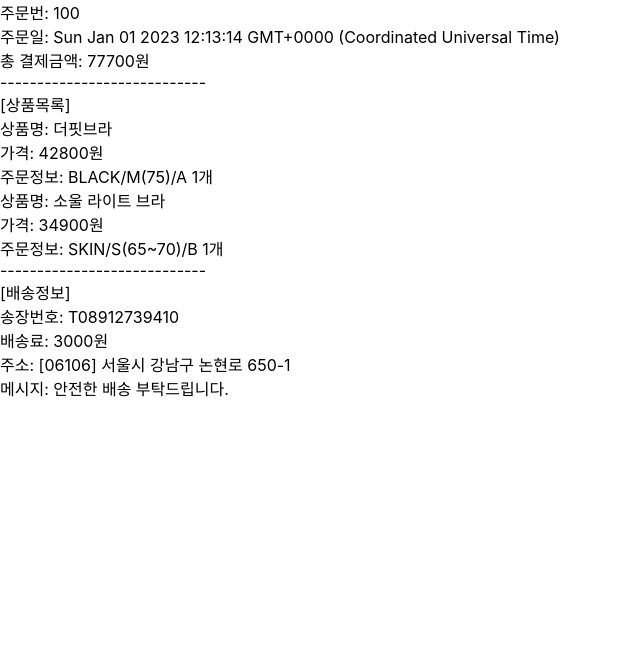
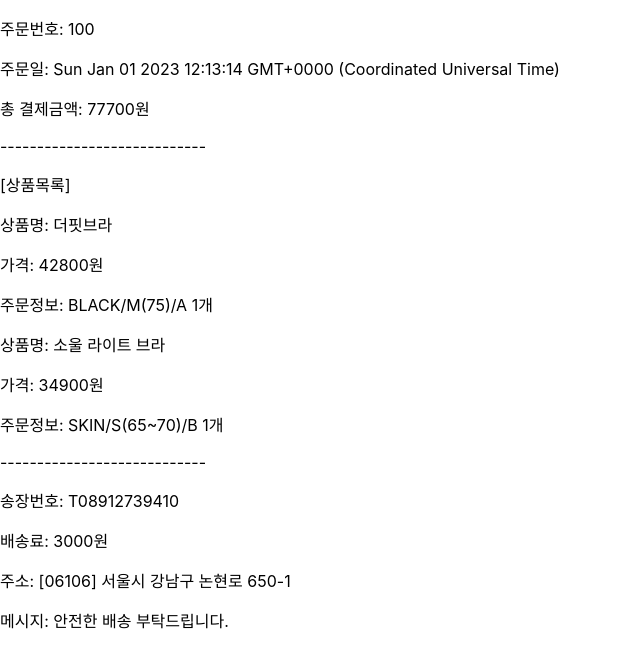
Before and after one commit to antigravity-official/anti-frontend-order, a React (Create React App) app: page / in a window 1280 px wide. Shown: the top 668 px of the page, without its empty margins (0-640 px from the left). Built offline with nearby package versions, Linux system fonts and the light colour scheme.

Commit message:
feat: App.tsx에서 ProductGroup, Product 컴포넌트 분리

```diff
--- a/src/App.tsx
+++ b/src/App.tsx
@@ -4,12 +4,14 @@ import { Order, OrderProduct } from "./Models";
 import assetOrder from "./assets/order.json";
 import Loading from "./components/loading/Loading";
 import OrderGroup from "./components/order-group/OrderGroup";
+import ProductGroup from "./components/product-group/ProductGroup";
 
 import "./App.css";
 
 function App() {
   const [isLoading, setLoading] = useState(false);
-  const [orderInfo, setOrderInfo] = useState(Array.of(""));
+  // const [orderInfo, setOrderInfo] = useState(Array.of(""));
+  const [orderInfo, setOrderInfo] = useState<JSX.Element[]>([]);
 
   useEffect(() => {
     showProgress();
@@ -21,11 +23,10 @@ function App() {
     });
   }, []);
 
-  console.log(orderInfo);
-
   const showProgress = () => setLoading(true);
   const hideProgress = () => setLoading(false);
-  const updateOrderInfo = (info: string[]) => setOrderInfo(info);
+  // const updateOrderInfo = (info: string[]) => setOrderInfo(info);
+  const updateOrderInfo = (info: JSX.Element[]) => setOrderInfo(info);
 
   const fetchMyOrder = (onCompleted: (json: object) => void) => {
     setTimeout(() => {
@@ -46,31 +47,53 @@ function App() {
     }, 500);
   };
 
+  // const presentOrder = (order: Order) => {
+  //   let output: string[] = [];
+  //   const println = (text: string) => output.push(text);
+
+  //   println(`주문번: ${order.id}`);
+  //   println(`주문일: ${order.orderAt}`);
+  //   println(`총 결제금액: ${order.amount}원`);
+  //   println(``);
+  //   println(`----------------------------`);
+  //   println(`[상품목록]`);
+  //   println(``);
+  //   order.products.forEach((p: OrderProduct) => {
+  //     println(`상품명: ${p.name}`);
+  //     println(`가격: ${p.price}원`);
+  //     println(
+  //       `주문정보: ${p.stock.color}/${p.stock.band}/${p.stock.cup} ${p.stock.quantity}개`
+  //     );
+  //     println(``);
+  //   });
+  //   println(`----------------------------`);
+  //   println(`[배송정보]`);
+  //   println(`송장번호: ${order.shipping.trackingNumber}`);
+  //   println(`배송료: ${order.shipping.shippingFee}원`);
+  //   println(`주소: [${order.shipping.post}] ${order.shipping.address}`);
+  //   println(`메시지: ${order.shipping.message}`);
+
+  //   updateOrderInfo(output);
+  // };
+
   const presentOrder = (order: Order) => {
-    let output: string[] = [];
-    const println = (text: string) => output.push(text);
-
-    println(`주문번: ${order.id}`);
-    println(`주문일: ${order.orderAt}`);
-    println(`총 결제금액: ${order.amount}원`);
-    println(``);
-    println(`----------------------------`);
-    println(`[상품목록]`);
-    println(``);
-    order.products.forEach((p: OrderProduct) => {
-      println(`상품명: ${p.name}`);
-      println(`가격: ${p.price}원`);
-      println(
-        `주문정보: ${p.stock.color}/${p.stock.band}/${p.stock.cup} ${p.stock.quantity}개`
-      );
-      println(``);
-    });
-    println(`----------------------------`);
-    println(`[배송정보]`);
-    println(`송장번호: ${order.shipping.trackingNumber}`);
-    println(`배송료: ${order.shipping.shippingFee}원`);
-    println(`주소: [${order.shipping.post}] ${order.shipping.address}`);
-    println(`메시지: ${order.shipping.message}`);
+    let output: JSX.Element[] = [];
+    output.push(<p key="orderId">주문번호: {order.id}</p>);
+    output.push(<p key="orderDate">주문일: {order.orderAt.toString()}</p>);
+    output.push(<p key="orderAmount">총 결제금액: {order.amount}원</p>);
+    output.push(<ProductGroup key="productGroup" products={order.products} />);
+    output.push(
+      <p key="trackingNumber">송장번호: {order.shipping.trackingNumber}</p>
+    );
+    output.push(
+      <p key="shippingFee">배송료: {order.shipping.shippingFee}원</p>
+    );
+    output.push(
+      <p key="address">
+        주소: [{order.shipping.post}] {order.shipping.address}
+      </p>
+    );
+    output.push(<p key="message">메시지: {order.shipping.message}</p>);
 
     updateOrderInfo(output);
   };
@@ -78,7 +101,7 @@ function App() {
   return (
     <div>
       <Loading isLoading={isLoading} />
-      <OrderGroup orderInfo={orderInfo} orderId={orderInfo[0]} />
+      <OrderGroup orderInfo={orderInfo} />
     </div>
   );
 }
--- a/src/components/order-group/OrderGroup.tsx
+++ b/src/components/order-group/OrderGroup.tsx
@@ -2,16 +2,15 @@ import React from "react";
 
 import "./OrderGroup.css";
 
-interface OrderProps {
-  orderInfo: string[];
-  orderId: string;
+interface OrderGroupProps {
+  orderInfo: JSX.Element[];
 }
 
-const OrderGroup = ({ orderInfo, orderId }: OrderProps) => {
+const OrderGroup = ({ orderInfo }: OrderGroupProps) => {
   return (
     <div className="orderGroup">
       {orderInfo.map((line, index) => (
-        <div key={index === 0 ? orderId : index}>{line}</div>
+        <div key={index}>{line}</div>
       ))}
     </div>
   );
--- a/src/components/product-group/ProductGroup.tsx
+++ b/src/components/product-group/ProductGroup.tsx
@@ -1,8 +1,23 @@
 import React from "react";
-import "./ProductGroup.css";
+import { OrderProduct } from "../../Models";
 
-const ProductGroup = () => {
-  return <div>ProductGroup</div>;
+import Product from "./product/Product";
+
+interface ProductGroupProps {
+  products: OrderProduct[];
+}
+
+const ProductGroup = ({ products }: ProductGroupProps) => {
+  return (
+    <div>
+      <p>----------------------------</p>
+      <p>[상품목록]</p>
+      {products.map((product, index) => (
+        <Product key={index} product={product} />
+      ))}
+      <p>----------------------------</p>
+    </div>
+  );
 };
 
 export default ProductGroup;
--- a/src/components/product-group/product/Product.tsx
+++ b/src/components/product-group/product/Product.tsx
@@ -1,8 +1,21 @@
 import React from "react";
-import "./Product.css";
 
-const Product = () => {
-  return <div>Product</div>;
+import { OrderProduct } from "../../../Models";
+
+interface ProductProps {
+  product: OrderProduct;
+}
+
+const Product = ({ product }: ProductProps) => {
+  return (
+    <div>
+      <p>{`상품명: ${product.name}`}</p>
+      <p>{`가격: ${product.price}원`}</p>
+      <p>
+        {`주문정보: ${product.stock.color}/${product.stock.band}/${product.stock.cup} ${product.stock.quantity}개`}
+      </p>
+    </div>
+  );
 };
 
 export default Product;
```
